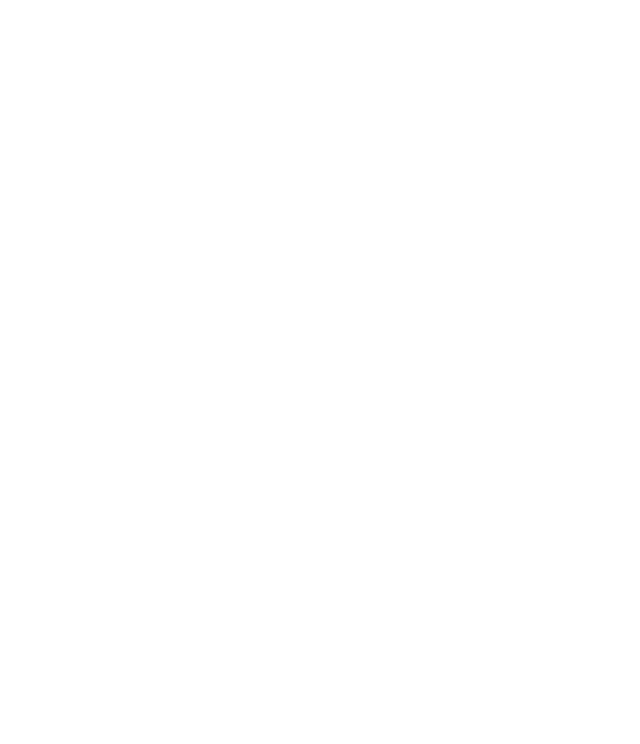
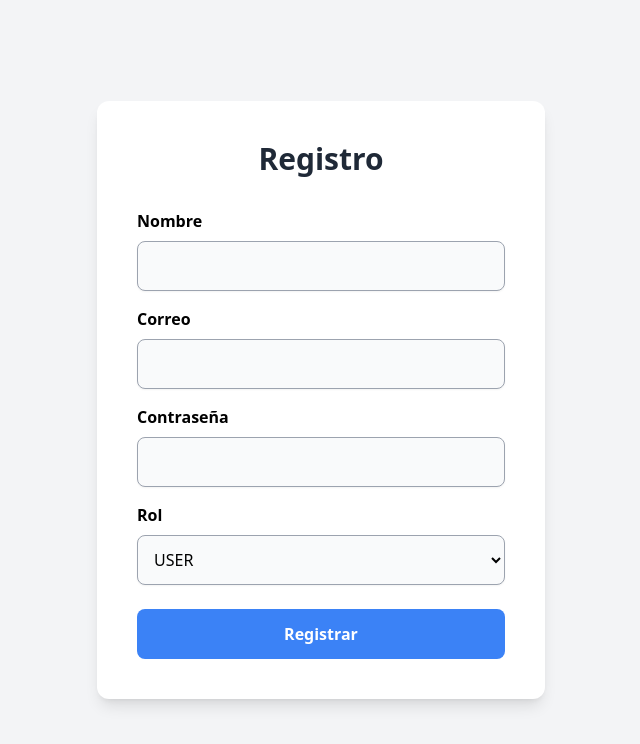
Before and after one commit to Freylolo/React_Vue_js, a React (Vite) app in the folder cafeteria-project/: page /registro in a window 1280 px wide. Before the commit this address had no page. Shown: the top 744 px of the page, without its empty margins (319-959 px from the left). Built offline with nearby package versions, Linux system fonts and the light colour scheme.

Commit message:
usuario_log

```diff
--- a/cafeteria-project/src/App.jsx
+++ b/cafeteria-project/src/App.jsx
@@ -4,6 +4,7 @@ import Login from './Login/index.jsx';
 import Home from './Home/index.jsx';
 import Clientes from './Clientes/index.jsx';
 import Ordenes from './Ordenes/index.jsx';
+import Register from './register/index.jsx';
 
 function App() {
 
@@ -15,6 +16,7 @@ function App() {
       <Route path="/clientes" element={<Clientes />} />
       <Route path="/home" element={<Home />} />
       <Route path="/ordenes" element={<Ordenes />} />
+      <Route path="/registro" element={<Register />} />
     </Routes>
   );
 }
--- a/cafeteria-project/src/Home/index.jsx
+++ b/cafeteria-project/src/Home/index.jsx
@@ -15,7 +15,10 @@ export default function Home() {
   const [crearNombre, setCrearNombre] = useState("");
   const [crearPrecio, setCrearPrecio] = useState("");
 
+
   const auth = localStorage.getItem("auth");
+  const role = localStorage.getItem("role");
+
 
   const fetchProductos = async () => {
     try {
@@ -116,7 +119,7 @@ export default function Home() {
         body: JSON.stringify({
           nombre: crearNombre,
           precio: parseFloat(crearPrecio),
-          disponible: true, // por defecto disponible
+          disponible: true,
         }),
       });
       if (!response.ok) throw new Error("Error al crear producto");
@@ -143,12 +146,14 @@ export default function Home() {
         </h1>
         {auth && (
           <div className="flex justify-end">
+            {role === "ADMIN" && (
             <button
               className="bg-green-500 text-white px-4 py-2 rounded-lg hover:bg-green-600 hover:scale-105 transition transform font-semibold"
               onClick={() => setModalCrearOpen(true)}
             >
               Nuevo Producto
             </button>
+            )}
           </div>
         )}
       </div>
@@ -191,24 +196,31 @@ export default function Home() {
 
             {auth && (
               <div className="flex gap-2">
+                 {role === "ADMIN" && (
                 <button
                   className="bg-blue-400 text-white px-2 py-2 rounded-lg hover:bg-blue-500 hover:scale-105 transition transform font-semibold"
                   onClick={() => toggleDisponible(p.id, p.disponible)}
                 >
                   {p.disponible ? "Marcar No Disponible" : "Marcar Disponible"}
                 </button>
+                )}
+
+                {role === "ADMIN" && (
                 <button
                   className="bg-yellow-300 text-white px-2 py-2 rounded-lg hover:bg-yellow-600 hover:scale-105 transition transform font-semibold"
                   onClick={() => abrirModalEditar(p)}
                 >
                   Editar
                 </button>
+                )}
+                {role === "ADMIN" && (
                 <button
                   className="bg-red-500 text-white px-2 py-2 rounded-lg hover:bg-red-600 hover:scale-105 transition transform font-semibold"
                   onClick={() => eliminarProducto(p.id)}
                 >
                   Eliminar
                 </button>
+                )}
               </div>
             )}
           </div>
--- a/cafeteria-project/src/Login/index.jsx
+++ b/cafeteria-project/src/Login/index.jsx
@@ -1,8 +1,8 @@
 import { useState } from "react";
-import { useNavigate } from "react-router-dom";
+import { useNavigate, Link  } from "react-router-dom";
 
 export default function Login() {
-  const [username, setUsername] = useState("");
+  const [email, setEmail] = useState("");
   const [password, setPassword] = useState("");
   const [error, setError] = useState("");
   const navigate = useNavigate();
@@ -10,30 +10,38 @@ export default function Login() {
   const login = async (e) => {
   e.preventDefault();
 
-    const headers = new Headers();
-    headers.set("Authorization", "Basic " + btoa(`${username}:${password}`));
+  if (!email || !password) {
+    setError("Ingresa email y contraseña");
+    return;
+  }
 
   try {
-      const response = await fetch("http://localhost:8080/api/clientes/test", {
-        method: "GET",
-        headers,
+    const response = await fetch("http://localhost:8080/api/users/login", {
+      method: "POST",
+      headers: { "Content-Type": "application/json" },
+      body: JSON.stringify({ email, password }),
     });
 
     if (!response.ok) throw new Error("Usuario o contraseña incorrectos");
 
-      const data = await response.text();
-      console.log("Login exitoso:", data);
+    const data = await response.json();
+    const encoded = btoa(`${email}:${password}`);
 
-      localStorage.setItem("auth", btoa(`${username}:${password}`));
+    localStorage.setItem("auth", encoded);
+    localStorage.setItem("role", data.role);  // Ahora sí traemos el rol real
+    localStorage.setItem("email", data.email);
+
+    console.log("Usuario logueado (auth):", encoded);
+    console.log("Rol del usuario:", data.role);
+
     setError("");
-
     alert("Login exitoso");
-
     navigate("/home");
   } catch (err) {
     setError(err.message);
   }
 };
+
 
    return (
   <div className="flex items-center justify-center min-h-screen bg-gray-100">
@@ -41,12 +49,12 @@ export default function Login() {
     <h2 className="text-3xl font-extrabold text-center text-gray-800 mb-8">Login</h2>
     <form onSubmit={login}>
       <div className="mb-6">
-        <label className="block text-black font-bold mb-2">Usuario</label>
+        <label className="block text-black font-bold mb-2">Correo</label>
         <input
           type="text"
           className="w-full border border-gray-400 bg-gray-50 text-black p-3 rounded-lg shadow-sm focus:ring-2 focus:ring-blue-400 focus:outline-none transition"
-          value={username}
-          onChange={(e) => setUsername(e.target.value)}
+          value={email}
+          onChange={(e) => setEmail(e.target.value)}
         />
       </div>
       <div className="mb-6">
@@ -63,6 +71,15 @@ export default function Login() {
       </button>
     </form>
     {error && <p className="text-red-500 mt-4 text-center">{error}</p>}
+     <p className="mt-4 text-center text-gray-700">
+          ¿No tienes cuenta?{" "}
+          <Link
+            to="/registro"
+            className="text-blue-500 hover:underline font-semibold"
+          >
+            Crear usuario
+          </Link>
+        </p>
   </div>
   </div>
 
--- a/cafeteria-project/src/components/Header.jsx
+++ b/cafeteria-project/src/components/Header.jsx
@@ -3,6 +3,7 @@ import calicoLogo from "../assets/calico.png";
 
 export default function Header() {
   const navigate = useNavigate();
+  const role = localStorage.getItem("role");
 
   const logout = () => {
     localStorage.removeItem("auth");
@@ -23,20 +24,22 @@ export default function Header() {
         >
           Home
         </Link>
+        {role === "ADMIN" && (
         <Link
           to="/clientes"
           className="px-3 py-2 rounded-md text-gray-700 hover:bg-blue-200 hover:text-blue-800 transition"
         >
           Clientes
         </Link>
+            )}
+        {role === "ADMIN" && (
         <Link
           to="/ordenes"
           className="px-3 py-2 rounded-md text-gray-700 hover:bg-blue-200 hover:text-blue-800 transition"
         >
           Órdenes
         </Link>
-
-        {/* Botón cerrar sesión */}
+            )}
         <button
           onClick={logout}
           className="px-3 py-2 rounded-md bg-red-500 text-white hover:bg-red-600 transition"
--- /dev/null
+++ b/cafeteria-project/src/register/index.jsx
@@ -0,0 +1,108 @@
+import { useState } from "react";
+import { useNavigate } from "react-router-dom";
+
+export default function Register() {
+  const [name, setName] = useState("");
+  const [email, setEmail] = useState("");
+  const [password, setPassword] = useState("");
+  const [role, setRole] = useState("USER");
+  const [error, setError] = useState("");
+  const [success, setSuccess] = useState("");
+  const navigate = useNavigate();
+
+  const register = async (e) => {
+    e.preventDefault();
+
+    const userData = { name, email, password, role };
+
+    try {
+      const response = await fetch("http://localhost:8080/api/users", {
+        method: "POST",
+        headers: {
+          "Content-Type": "application/json",
+        },
+        body: JSON.stringify(userData),
+      });
+
+      if (!response.ok) {
+        const text = await response.text();
+        throw new Error(text || "Error al crear usuario");
+      }
+
+      const data = await response.json();
+      console.log("Usuario creado:", data);
+
+      setError("");
+      setSuccess("Usuario registrado correctamente!");
+
+      setTimeout(() => navigate("/login"), 2000);
+
+    } catch (err) {
+      setError(err.message);
+      setSuccess("");
+    }
+  };
+
+  return (
+    <div className="flex items-center justify-center min-h-screen bg-gray-100">
+      <div className="bg-white p-10 rounded-xl shadow-lg w-full max-w-md">
+        <h2 className="text-3xl font-extrabold text-center text-gray-800 mb-8">
+          Registro
+        </h2>
+        <form onSubmit={register}>
+          <div className="mb-4">
+            <label className="block text-black font-bold mb-2">Nombre</label>
+            <input
+              type="text"
+              className="w-full border border-gray-400 bg-gray-50 text-black p-3 rounded-lg shadow-sm focus:ring-2 focus:ring-blue-400 focus:outline-none transition"
+              value={name}
+              onChange={(e) => setName(e.target.value)}
+              required
+            />
+          </div>
+
+          <div className="mb-4">
+            <label className="block text-black font-bold mb-2">Correo</label>
+            <input
+              type="email"
+              className="w-full border border-gray-400 bg-gray-50 text-black p-3 rounded-lg shadow-sm focus:ring-2 focus:ring-blue-400 focus:outline-none transition"
+              value={email}
+              onChange={(e) => setEmail(e.target.value)}
+              required
+            />
+          </div>
+
+          <div className="mb-4">
+            <label className="block text-black font-bold mb-2">Contraseña</label>
+            <input
+              type="password"
+              className="w-full border border-gray-400 bg-gray-50 text-black p-3 rounded-lg shadow-sm focus:ring-2 focus:ring-blue-400 focus:outline-none transition"
+              value={password}
+              onChange={(e) => setPassword(e.target.value)}
+              required
+            />
+          </div>
+
+          <div className="mb-6">
+            <label className="block text-black font-bold mb-2">Rol</label>
+            <select
+              className="w-full border border-gray-400 bg-gray-50 text-black p-3 rounded-lg shadow-sm focus:ring-2 focus:ring-blue-400 focus:outline-none transition"
+              value={role}
+              onChange={(e) => setRole(e.target.value)}
+            >
+              <option value="USER">USER</option>
+              <option value="ADMIN">ADMIN</option>
+            </select>
+          </div>
+
+          <button className="w-full bg-blue-500 text-white font-semibold p-3 rounded-lg hover:bg-blue-600 hover:scale-105 transition transform">
+            Registrar
+          </button>
+        </form>
+
+        {success && <p className="text-green-500 mt-4 text-center">{success}</p>}
+        {error && <p className="text-red-500 mt-4 text-center">{error}</p>}
+      </div>
+    </div>
+  );
+}
```
Also changed, not shown: cafeteria-project/src/Ordenes/index.jsx (line endings or trailing spaces). Lines whose indentation alone changed are shown as unchanged.
